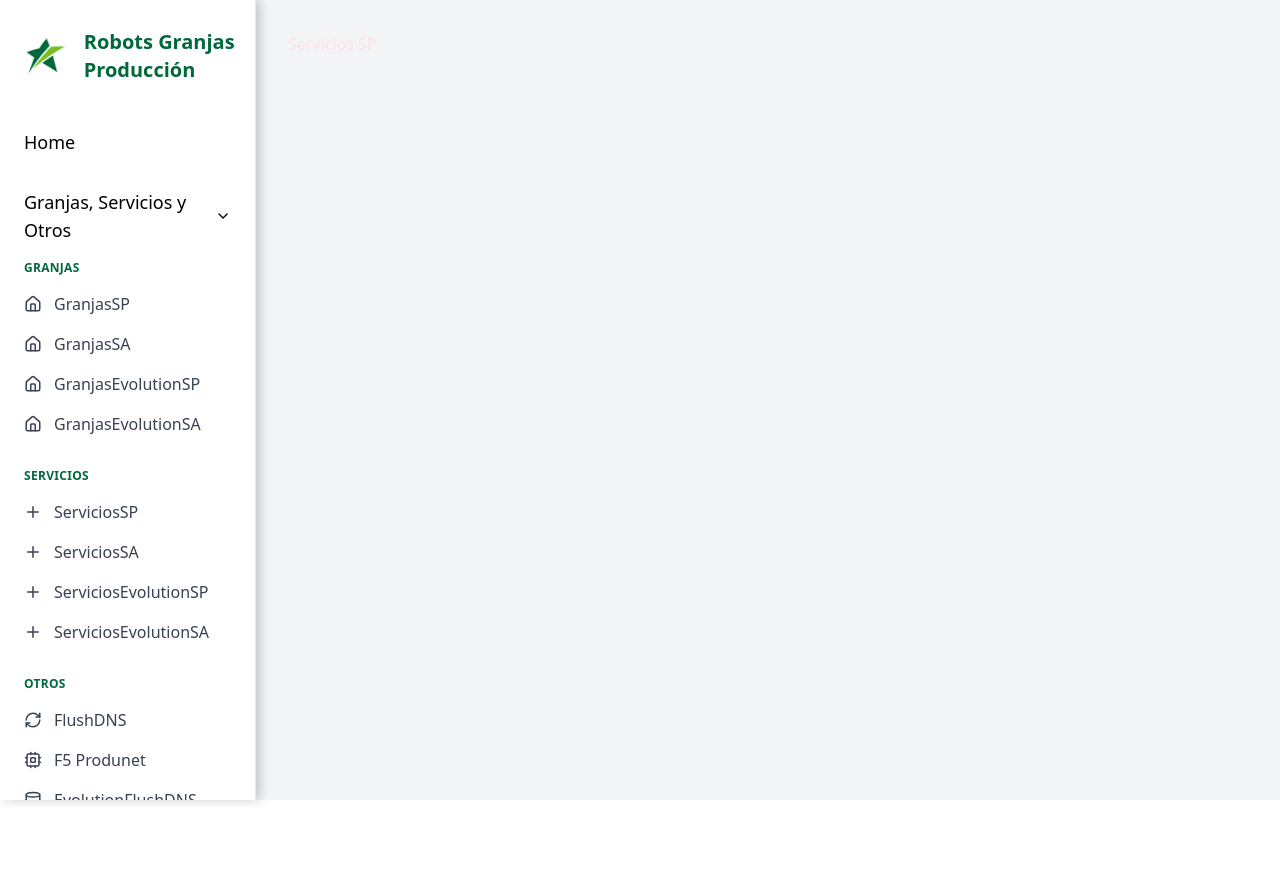
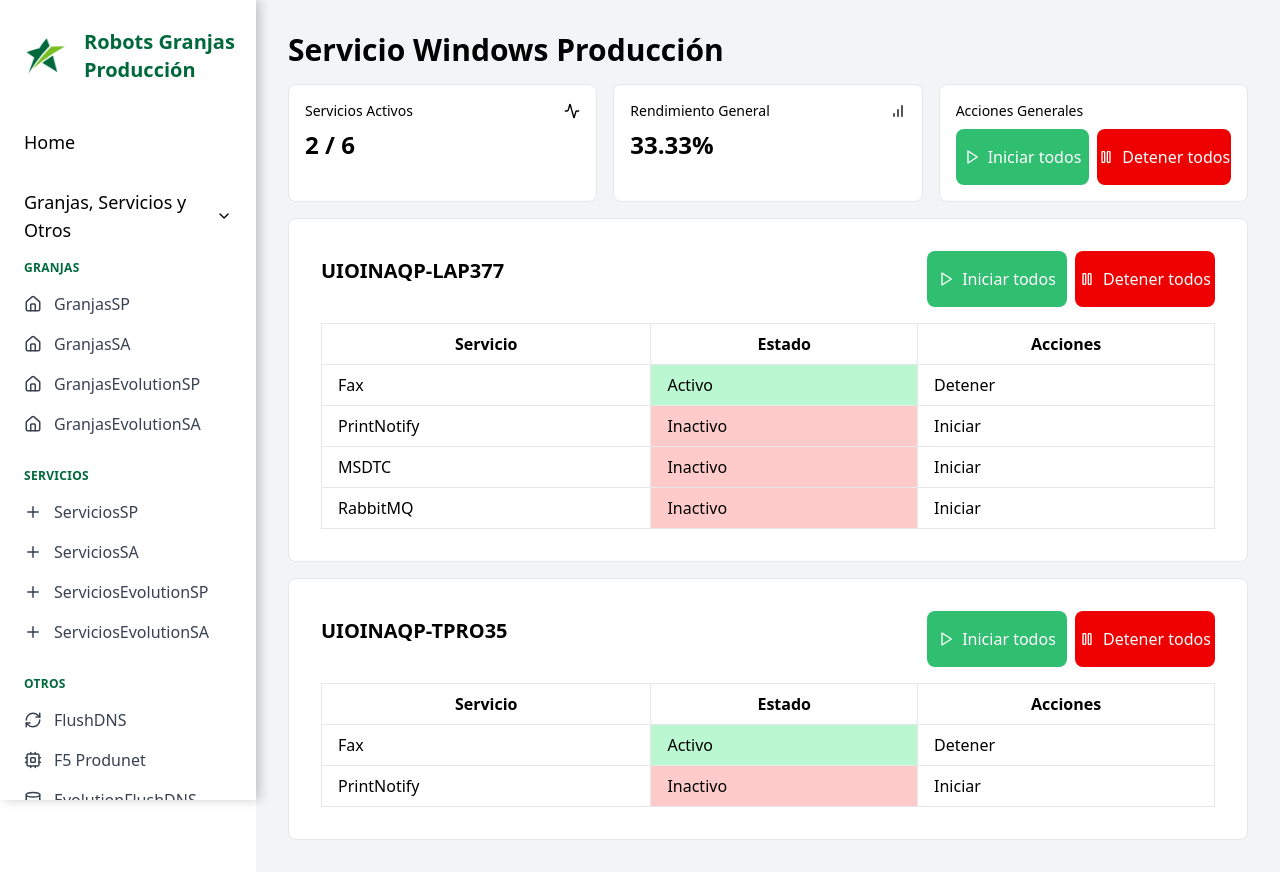
Before and after one commit to juansep1231/migracion-sitealterno, a React (Vite) app: page /serviciossp in a window 1280 px wide. Before the commit the page ends 800 px from the top, so only its background shows below. Built offline with nearby package versions, Linux system fonts and the light colour scheme.

Commit message:
ServiciosSPV_1

```diff
--- a/package.json
+++ b/package.json
@@ -10,6 +10,7 @@
     "preview": "vite preview"
   },
   "dependencies": {
+    "framer-motion": "^11.11.7",
     "lucide-react": "^0.451.0",
     "react": "^18.3.1",
     "react-dom": "^18.3.1",
--- a/src/components/general/NavBar.tsx
+++ b/src/components/general/NavBar.tsx
@@ -22,7 +22,7 @@ const NavBar: React.FC = () => {
   };
 
   return (
-    <div className="w-64 bg-white fixed border-r border-gray-200 flex flex-col h-screen text-[#00693c] shadow-[4px_0_10px_rgba(0,0,0,0.2)]">
+    <div className="w-64 bg-white fixed  flex flex-col h-screen text-[#00693c] shadow-[4px_0_10px_rgba(0,0,0,0.2)]">
       <div className="p-4 flex items-center gap-3">
         <p><img
     src={Logo}
@@ -177,6 +177,7 @@ function SidebarItem({
   icon: React.ReactNode;
   label: string;
 }) {
+
   return (
     <li>
       <a
--- a/src/pages/ServiciosSP.tsx
+++ b/src/pages/ServiciosSP.tsx
@@ -1,9 +1,155 @@
+import { useState, useEffect } from 'react'
+import { Play, Pause, Activity, BarChart } from "lucide-react"
+import { motion, AnimatePresence } from "framer-motion"
+
+interface Servicio {
+  name: string;
+  status: number;
+}
+
+interface Servidor {
+  servidor: string;
+  servicios: Servicio[];
+}
+
 const ServiciosSP: React.FC = () => {
+  const [data, setData] = useState<Servidor[]>([
+    {
+      servidor: 'UIOINAQP-LAP377',
+      servicios: [
+        { name: 'Fax', status: 1 },
+        { name: 'PrintNotify', status: 0 },
+        { name: 'MSDTC', status: 0 },
+        { name: 'RabbitMQ	', status: 0 },
+
+      ],
+    },
+    {
+      servidor: 'UIOINAQP-TPRO35',
+      servicios: [
+        { name: 'Fax', status: 1 },
+        { name: 'PrintNotify', status: 0 },
+      ],
+    },
+
+  ]);
+
+  const [activeCount, setActiveCount] = useState(0)
+  const [overallPerformance, setOverallPerformance] = useState(0)
+
+  useEffect(() => {
+    const active = data.reduce((count, servidor) =>
+      count + servidor.servicios.filter(s => s.status === 1).length
+    , 0);
+    setActiveCount(active);
+
+    const totalPerformance = data.reduce((sum, servidor) =>
+      sum + servidor.servicios.reduce((innerSum, servicio) => innerSum + (servicio.status === 1 ? 100 : 0), 0)
+    , 0);
+    const serviceCount = data.reduce((count, servidor) => count + servidor.servicios.length, 0);
+    setOverallPerformance(totalPerformance / serviceCount);
+  }, [data]);
+
+  const toggleService = (servidorIndex: number, servicioIndex: number) => {
+    const updatedData = [...data];
+    const currentStatus = updatedData[servidorIndex].servicios[servicioIndex].status;
+    updatedData[servidorIndex].servicios[servicioIndex].status = currentStatus === 1 ? 0 : 1;
+    setData(updatedData);
+  };
+
+  const toggleAll = (status: number) => {
+    const updatedData = data.map(servidor => ({
+      ...servidor,
+      servicios: servidor.servicios.map(servicio => ({
+        ...servicio,
+        status: status
+      }))
+    }));
+    setData(updatedData);
+  };
+
   return (
-    <div>
-      <h1 className="text-red-100">Servicios SP</h1>
+    <div className="">
+      <div>
+        <div className="text-3xl font-bold mb-4">Servicio Windows Producción</div>
+        <div className="grid grid-cols-1 md:grid-cols-3 gap-4 mb-4">
+          <div className='bg-white p-4 rounded-lg border border-gray-200'>
+            <div className="flex flex-row items-center justify-between space-y-0 pb-2">
+              <div className="text-sm font-medium">Servicios Activos</div>
+              <Activity className="h-4 w-4 text-muted-foreground" />
+            </div>
+            <div className="text-2xl font-bold">{activeCount} / {data.reduce((count, servidor) => count + servidor.servicios.length, 0)}</div>
+          </div>
+
+          <div className='bg-white p-4 rounded-lg border border-gray-200'>
+            <div className="flex flex-row items-center justify-between space-y-0 pb-2 ">
+              <div className="text-sm font-medium">Rendimiento General</div>
+              <BarChart className="h-4 w-4 text-muted-foreground" />
+            </div>
+            <div className="text-2xl font-bold">{overallPerformance.toFixed(2)}%</div>
+          </div>
+
+          <div className='bg-white p-4 rounded-lg border border-gray-200'>
+            <div className="text-sm font-medium">Acciones Generales</div>
+            <div className="flex mt-2 justify-between space-x-2">
+              <button onClick={() => toggleAll(1)} className="flex-1 bg-[#30be71] flex items-center rounded-lg justify-center h-14 text-white">
+                <Play className="mr-2 h-4 w-4" /> Iniciar todos
+              </button>
+              <button onClick={() => toggleAll(0)} className="flex-1 bg-[#ee0000] flex items-center rounded-lg justify-center text-white">
+                <Pause className="mr-2 h-4 w-4 " /> Detener todos
+              </button>
+            </div>
+          </div>
+        </div>
+      </div>
+
+      {/* Aquí es donde se genera una tabla por cada servidor */}
+      <div className="grid bg-red- gap-4">
+        {data.map((servidor, servidorIndex) => (
+          <div key={servidorIndex} className="p-8 bg-white rounded-lg border border-gray-200">
+             <div className='flex justify-between items-center pb-4'>
+            <h2 className="text-xl font-bold mb-4">{servidor.servidor}</h2>
+            <div className="flex justify-between space-x-2 w-72">
+              <button onClick={() => toggleAll(1)} className="flex-1 bg-[#30be71] flex items-center rounded-lg justify-center h-14 text-white">
+                <Play className="mr-2 h-4 w-4" /> Iniciar todos
+              </button>
+              <button onClick={() => toggleAll(0)} className="flex-1 bg-[#ee0000] flex items-center rounded-lg justify-center text-white">
+                <Pause className="mr-2 h-4 w-4 " /> Detener todos
+              </button>
+            </div>
+             </div>
+            <table className='w-full'>
+              <thead>
+                <tr>
+                  <th className="py-2 px-4 border">Servicio</th>
+                  <th className="py-2 px-4 border">Estado</th>
+                  <th className="py-2 px-4 border">Acciones</th>
+                </tr>
+              </thead>
+              <tbody>
+                {servidor.servicios.map((servicio, servicioIndex) => (
+                  <tr key={servicioIndex}>
+                    <td className="py-2 px-4 border">{servicio.name}</td>
+                    <td className={`py-2 px-4 border ${servicio.status === 1 ? 'bg-green-200' : 'bg-red-200'}`}>
+                      {servicio.status === 1 ? 'Activo' : 'Inactivo'}
+                    </td>
+                    <td className="py-2 px-4 border">
+                      <button
+                        className={servicio.status === 1 ? 'destructive' : 'default'}
+                        onClick={() => toggleService(servidorIndex, servicioIndex)}
+                      >
+                        {servicio.status === 1 ? 'Detener' : 'Iniciar'}
+                      </button>
+                    </td>
+                  </tr>
+                ))}
+              </tbody>
+            </table>
+          </div>
+        ))}
+      </div>
     </div>
   );
-};
+}
 
 export default ServiciosSP;
```
Also changed, not shown: 1 other file (tests, documents, lock files or other folders).
